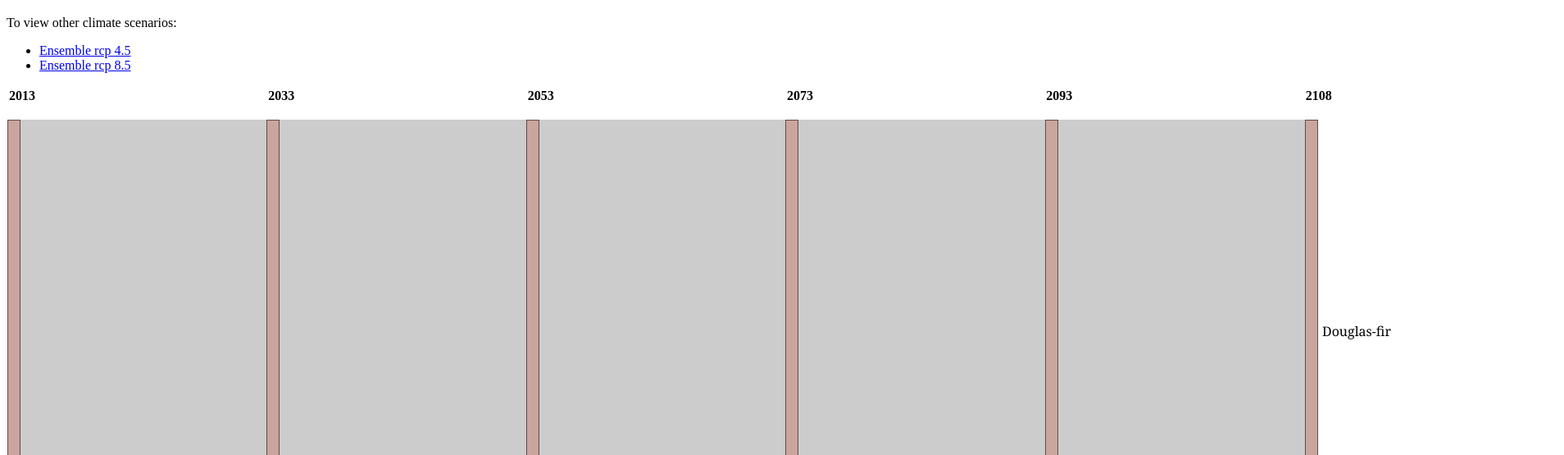
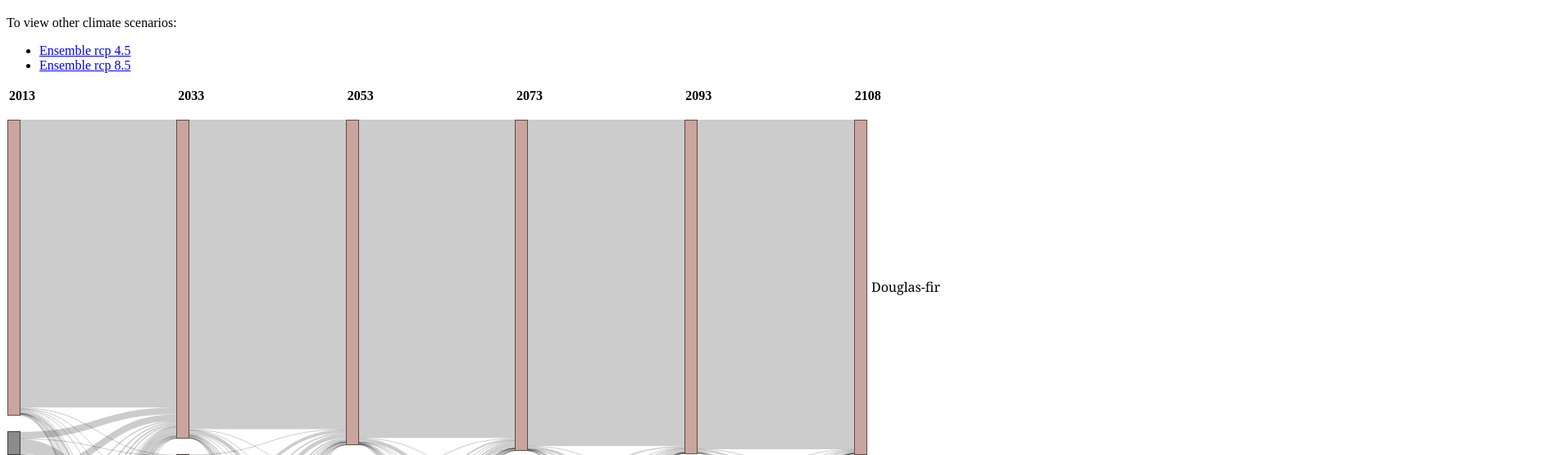
Before and after one commit to Ecotrust/forest_climate_visualization, a plain HTML site: page index.html in a window 1280 px wide. Shown: the part 61-616 px from the top of the page at 82% size, 1908 px wide, since content can reach past the window. Drawn offline with Linux system fonts and the light colour scheme.

Commit message:
optimized scale for browser viewing

```diff
--- a/format_sankey.js
+++ b/format_sankey.js
@@ -1,6 +1,6 @@
 var margin = {top: 1, right: 1, bottom: 6, left: 1},
-    width = 1800 - margin.left - margin.right,
-    height = 1350 - margin.top - margin.bottom;
+    width = 1250 - margin.left - margin.right,
+    height = 1200 - margin.top - margin.bottom;
 
 var formatNumber = d3.format(",.0f"),
     format = function(d) { return formatNumber(d) + " acres"; },
--- a/sankey.css
+++ b/sankey.css
@@ -1,5 +1,5 @@
 .column-header-container {
-  width: 1900px;
+  width: 1240px;
 }
 
 .column-header {
@@ -8,7 +8,7 @@
 }
 
 #chart {
-  height: 1350px;
+  height: 1200px;
 }
 
 .node rect {
```
